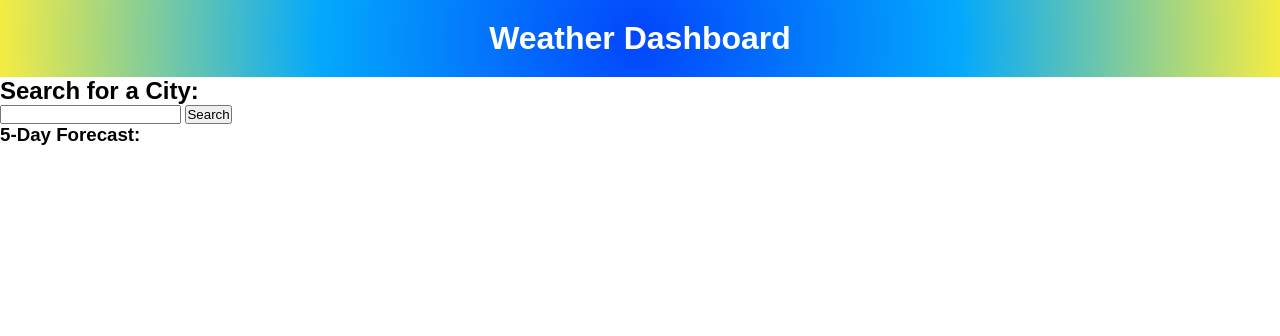
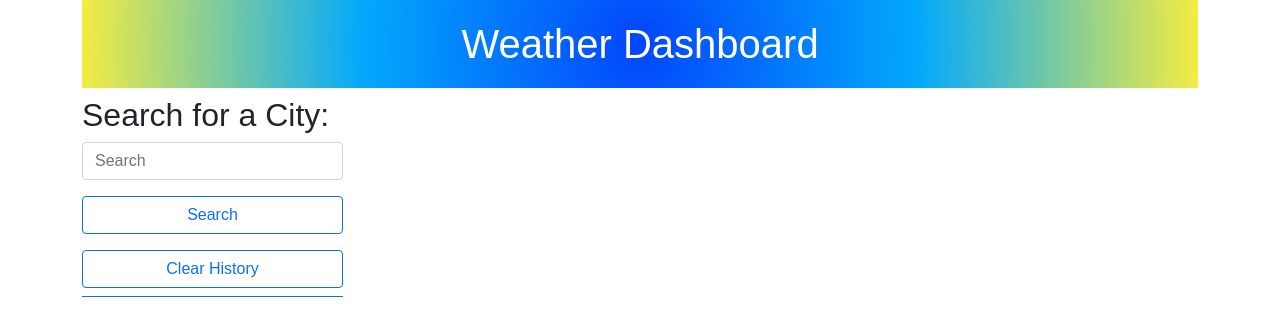
Before and after one commit to KMAScott/weather-dashboard, a plain HTML site: page index.html in a window 1280 px wide. Drawn offline with nearby package versions, Linux system fonts and the light colour scheme.

Commit message:
revised index.html

```diff
--- a/index.html
+++ b/index.html
@@ -4,23 +4,32 @@
     <meta charset="UTF-8">
     <meta http-equiv="X-UA-Compatible" content="IE=edge">
     <meta name="viewport" content="width=device-width, initial-scale=1.0">
-    <script src="https://cdn.jsdelivr.net/npm/bootstrap@5.1.3/dist/js/bootstrap.bundle.min.js" integrity="sha384-ka7Sk0Gln4gmtz2MlQnikT1wXgYsOg+OMhuP+IlRH9sENBO0LRn5q+8nbTov4+1p" crossorigin="anonymous"></script>
+    <link rel="stylesheet" href="https://cdn.jsdelivr.net/npm/bootstrap@5.1.3/dist/css/bootstrap.min.css" integrity="sha384-1BmE4kWBq78iYhFldvKuhfTAU6auU8tT94WrHftjDbrCEXSU1oBoqyl2QvZ6jIW3" crossorigin="anonymous">
     <link rel="stylesheet" href="./assets/css/style.css">
     <title>Weather Dashboard</title>
 </head>
-<body>
+<body class="container">
     <header>
         <h1>Weather Dashboard</h1>
     </header>
-    <div>
-        <h2>Search for a City:</h2>
-        <input type="text" id="city-input" name="city-input">
-        <button class="btn btn-block">Search</button>
-    </div>
-    <div id="current-conditions">
-    </div>
-    <div class="container">
-        <h3>5-Day Forecast:</h3>
+    <div class="row">
+        <div class="col-3">
+            <form>
+                <h2>Search for a City:</h2>
+                <input class="form-control my-2 text-primary" type="search" placeholder="Search" id="city-input">
+                <button class="btn btn-outline-primary my-2" style="width: 100%;" type="submit" id="searchButton">Search</button>
+            </form>
+            <button class="btn btn-outline-primary my-2" style="width: 100%;" type="submit" id="clearHistoryBtn">Clear History</button>
+            <div class="border-top border-primary">
+                <!-- Past Search Buttons-->
+            </div>
+        </div>
+
+        <div class="column col-9">
+            <div class="row" id="currentConditions"></div>
+
+            <div class="row" id="fiveDayForecastTitle"></div>
+            <div class="d-flex flex-row flex-wrap justify-content-between" id="fiveDayForecast"></div>
         </div>
     </div>
     <script src="./assets/js/script.js"></script>
```
